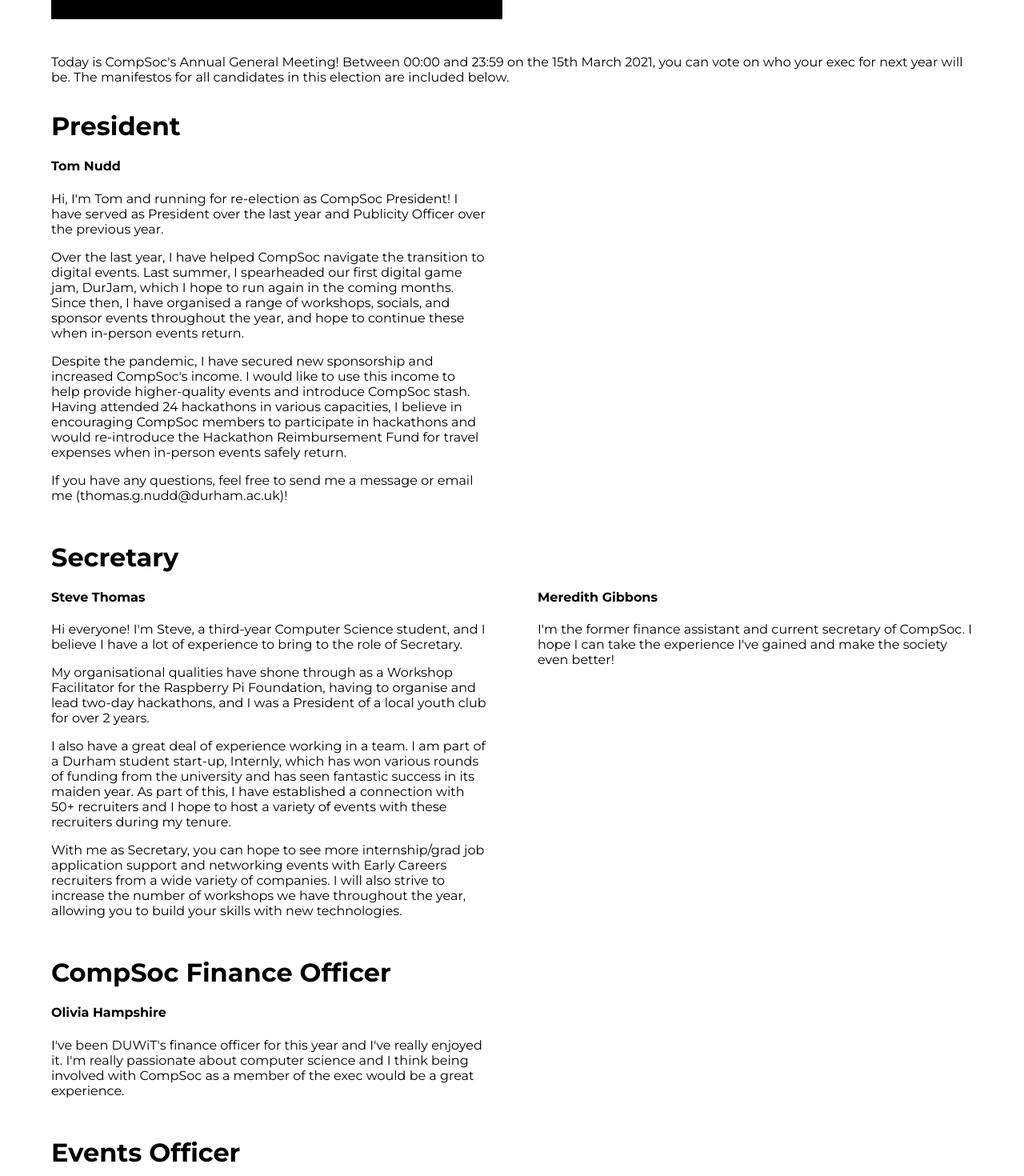
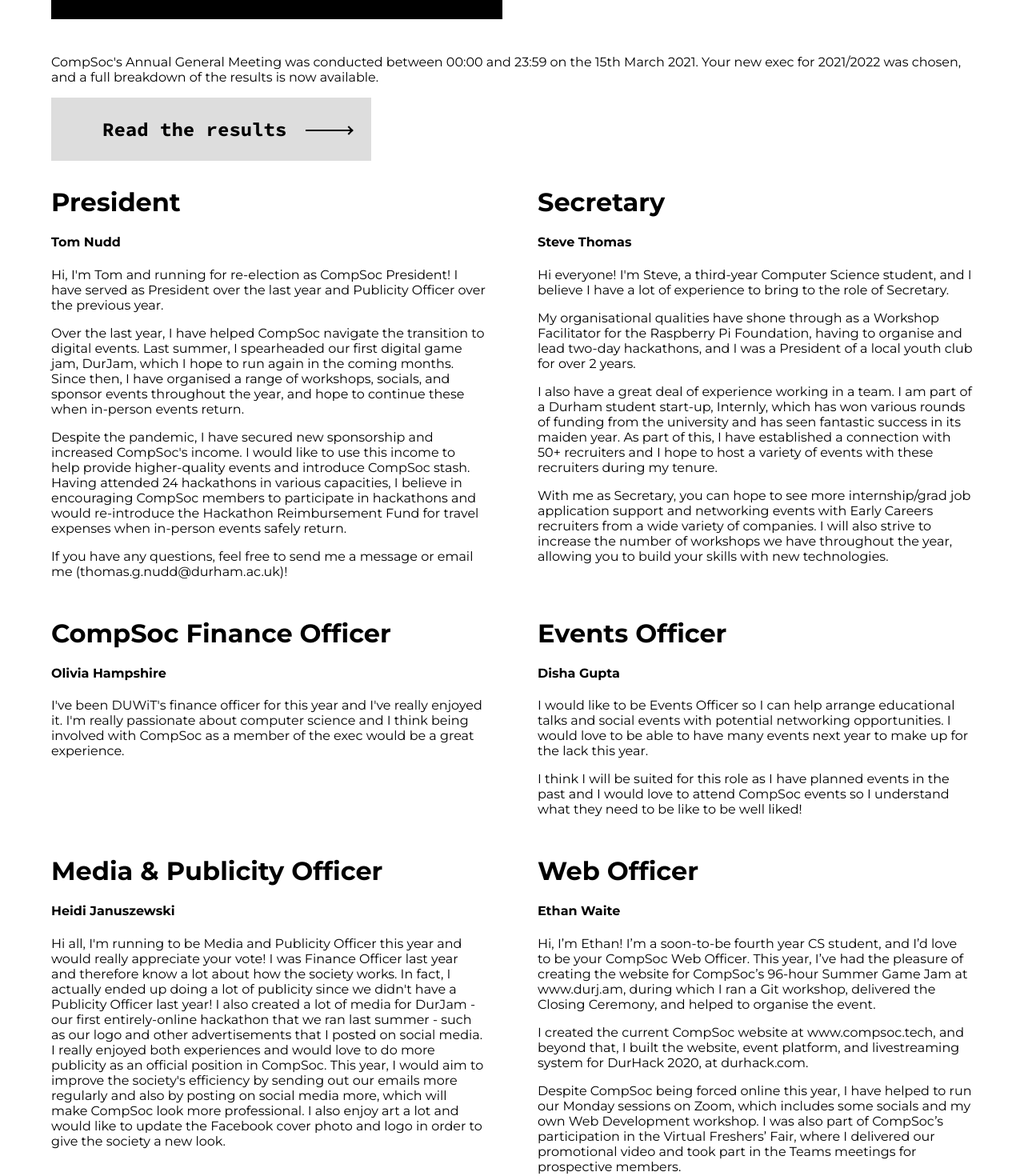
Before and after one commit to ducompsoc/website, a React (Create React App) app: page /agm in a window 1280 px wide. Shown: the part 323-1793 px from the top of the page at 80% size. Built offline with nearby package versions, Linux system fonts and the light colour scheme; what @typeform/embed would draw is missing.

Commit message:
feat(agm): add results

```diff
--- a/src/components/agm/agm.tsx
+++ b/src/components/agm/agm.tsx
@@ -13,70 +13,55 @@ export class AGM extends React.PureComponent {
 
 				<div className="agm-page container">
 					<p>
-						Today is CompSoc's Annual General Meeting! Between 00:00 and 23:59 on the 15th March 2021, you can vote on who your exec for next year will be. The manifestos for all candidates in this election are included below.
+						CompSoc's Annual General Meeting was conducted between 00:00 and 23:59 on the 15th March 2021. Your new exec for 2021/2022 was chosen, and a full breakdown of the results is now available.
 					</p>
 
-					<h3>President</h3>
+					<Button raised={true} onClick={this.goToResults}>Read the results</Button>
 
 					<div className="row">
 						<div className="half">
+							<h3>President</h3>
 							<h4>Tom Nudd</h4>
 							<p>Hi, I'm Tom and running for re-election as CompSoc President! I have served as President over the last year and Publicity Officer over the previous year.</p>
 							<p>Over the last year, I have helped CompSoc navigate the transition to digital events. Last summer, I spearheaded our first digital game jam, DurJam, which I hope to run again in the coming months. Since then, I have organised a range of workshops, socials, and sponsor events throughout the year, and hope to continue these when in-person events return.</p>
 							<p>Despite the pandemic, I have secured new sponsorship and increased CompSoc's income. I would like to use this income to help provide higher-quality events and introduce CompSoc stash. Having attended 24 hackathons in various capacities, I believe in encouraging CompSoc members to participate in hackathons and would re-introduce the Hackathon Reimbursement Fund for travel expenses when in-person events safely return.</p>
 							<p>If you have any questions, feel free to send me a message or email me (thomas.g.nudd@durham.ac.uk)!</p>
 						</div>
-					</div>
 
-					<h3>Secretary</h3>
-
-					<div className="row">
 						<div className="half">
+							<h3>Secretary</h3>
 							<h4>Steve Thomas</h4>
 							<p>Hi everyone! I'm Steve, a third-year Computer Science student, and I believe I have a lot of experience to bring to the role of Secretary.</p>
 							<p>My organisational qualities have shone through as a Workshop Facilitator for the Raspberry Pi Foundation, having to organise and lead two-day hackathons, and I was a President of a local youth club for over 2 years.</p>
 							<p>I also have a great deal of experience working in a team. I am part of a Durham student start-up, Internly, which has won various rounds of funding from the university and has seen fantastic success in its maiden year. As part of this, I have established a connection with 50+ recruiters and I hope to host a variety of events with these recruiters during my tenure.</p>
 							<p>With me as Secretary, you can hope to see more internship/grad job application support and networking events with Early Careers recruiters from a wide variety of companies. I will also strive to increase the number of workshops we have throughout the year, allowing you to build your skills with new technologies.</p>
 						</div>
-
-						<div className="half">
-							<h4>Meredith Gibbons</h4>
-							<p>I'm the former finance assistant and current secretary of CompSoc. I hope I can take the experience I've gained and make the society even better!</p>
-						</div>
 					</div>
-
-					<h3>CompSoc Finance Officer</h3>
 
 					<div className="row">
 						<div className="half">
+							<h3>CompSoc Finance Officer</h3>
 							<h4>Olivia Hampshire</h4>
 							<p>I've been DUWiT's finance officer for this year and I've really enjoyed it. I'm really passionate about computer science and I think being involved with CompSoc as a member of the exec would be a great experience.</p>
 						</div>
-					</div>
 
-					<h3>Events Officer</h3>
-
-					<div className="row">
 						<div className="half">
+							<h3>Events Officer</h3>
 							<h4>Disha Gupta</h4>
 							<p>I would like to be Events Officer so I can help arrange educational talks and social events with potential networking opportunities. I would love to be able to have many events next year to make up for the lack this year.</p>
 							<p>I think I will be suited for this role as I have planned events in the past and I would love to attend CompSoc events so I understand what they need to be like to be well liked!</p>
 						</div>
 					</div>
 
-					<h3>Media &amp; Publicity Officer</h3>
-
 					<div className="row">
 						<div className="half">
+							<h3>Media &amp; Publicity Officer</h3>
 							<h4>Heidi Januszewski</h4>
 							<p>Hi all, I'm running to be Media and Publicity Officer this year and would really appreciate your vote! I was Finance Officer last year and therefore know a lot about how the society works. In fact, I actually ended up doing a lot of publicity since we didn't have a Publicity Officer last year! I also created a lot of media for DurJam - our first entirely-online hackathon that we ran last summer - such as our logo and other advertisements that I posted on social media. I really enjoyed both experiences and would love to do more publicity as an official position in CompSoc. This year, I would aim to improve the society's efficiency by sending out our emails more regularly and also by posting on social media more, which will make CompSoc look more professional. I also enjoy art a lot and would like to update the Facebook cover photo and logo in order to give the society a new look.</p>
 						</div>
-					</div>
 
-					<h3>Web Officer</h3>
-
-					<div className="row">
 						<div className="half">
+							<h3>Web Officer</h3>
 							<h4>Ethan Waite</h4>
 							<p>Hi, I’m Ethan! I’m a soon-to-be fourth year CS student, and I’d love to be your CompSoc Web Officer. This year, I’ve had the pleasure of creating the website for CompSoc’s 96-hour Summer Game Jam at www.durj.am, during which I ran a Git workshop, delivered the Closing Ceremony, and helped to organise the event.</p>
 							<p>I created the current CompSoc website at www.compsoc.tech, and beyond that, I built the website, event platform, and livestreaming system for DurHack 2020, at durhack.com.</p>
@@ -85,16 +70,12 @@ export class AGM extends React.PureComponent {
 							<p>Additionally, I’ve had the opportunity to deliver workshops in Electron &amp; Websockets, in REST APIs, and in AWS, but I’d love to deliver even more workshops in the upcoming academic year. I love all things JavaScript (including TypeScript, Node.js, React), and work professionally with tools like Docker/Kubernetes that I’d love to be able to incorporate.</p>
 						</div>
 					</div>
-
-					<div className="cast">
-						<Button raised={true} onClick={this.goToTypeform}>Cast your vote</Button>
-					</div>
 				</div>
 			</div>
 		);
 	}
 
-	private goToTypeform = () => {
-		window.open('https://ducompsoc.typeform.com/to/dUfnrWQt');
+	private goToResults = () => {
+		window.open('/agm.pdf');
 	}
 }
```
Also changed, not shown: 1 other file (tests, documents, lock files or other folders).
